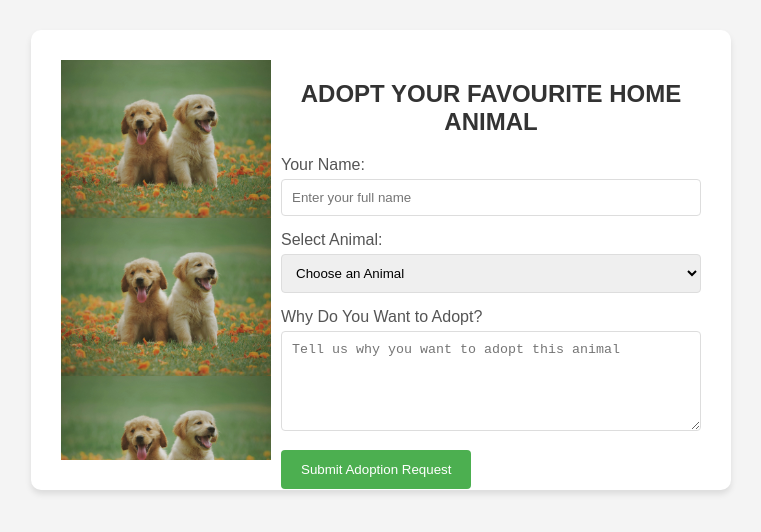
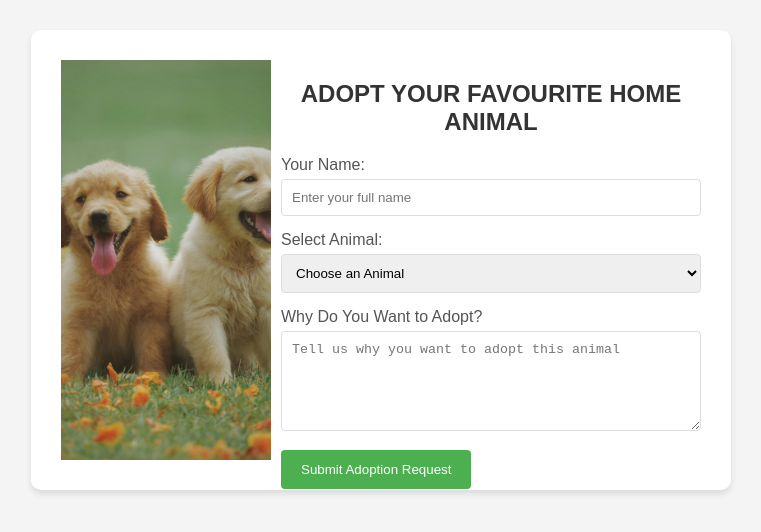
Before and after one commit to adimchikrilz/taskk5, a plain HTML site: page index.html in a window 1280 px wide. Shown: the part 140-672 px from the top of the page, without its empty margins (259-1020 px from the left). Drawn offline with Linux system fonts and the light colour scheme; a script that the page names is missing.

Commit message:
second commit

```diff
--- a/styles.css
+++ b/styles.css
@@ -23,9 +23,10 @@ body {
     width: 25%;
     height: 400px;
     background: url(img/imggg.jpeg);
-    background-size: contain;
+    background-size: cover;
     padding-left: 50px;
-    opacity: 4px;
+    background-position: calc(30% - 65px);
+
 }
 
 
```
